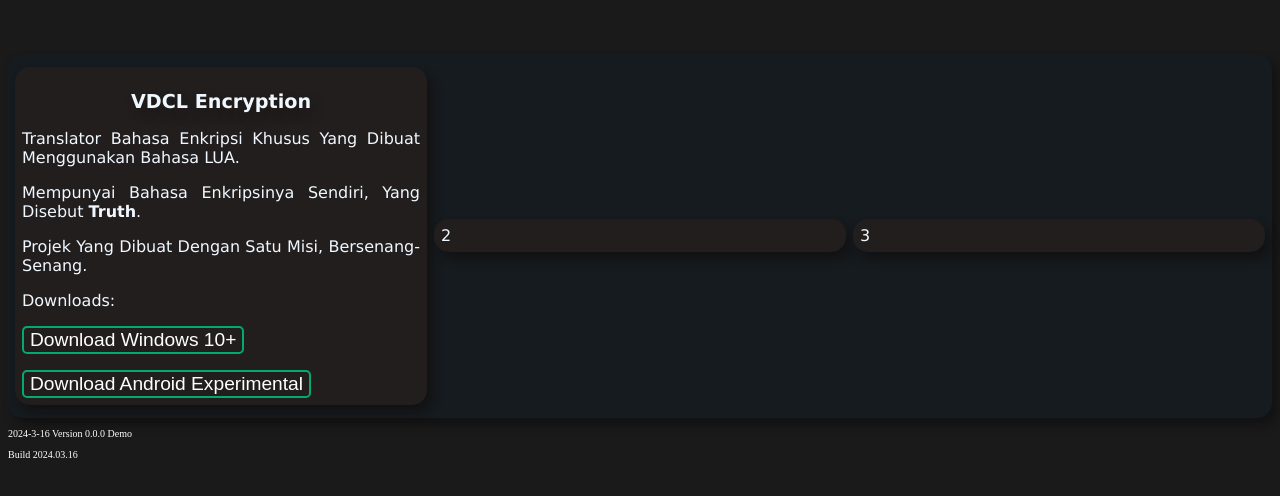
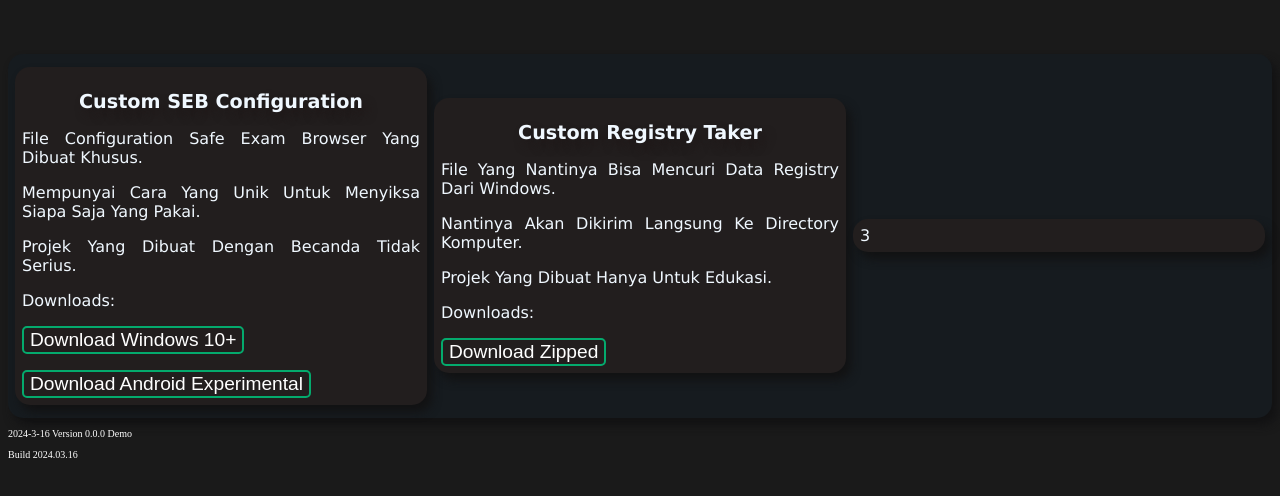
Before and after one commit to VirtexDawn/VirtexDawn.github.io, a plain HTML site: page index.html in a window 1280 px wide. Shown: the part 230-726 px from the top of the page. Drawn offline with Linux system fonts and the light colour scheme.

Commit message:
Updated 1
Rename

```diff
--- a/MainStyle.css
+++ b/MainStyle.css
@@ -65,6 +65,19 @@
     color: white;
 }
 
+.Item2Button{
+    transition: 0.4s;
+    border: 2px solid #4257cc;
+    background-color: transparent;
+    border-radius: 5px;
+    font-size:larger;
+    color: white;
+}
+
 .Item1Button:hover{
-    background-color: #04AA6D; /* Green */
+    background-color: #04AA6D;
 }
+
+.Item2Button:hover{
+    background-color: #4257cc;
+}
--- a/index.html
+++ b/index.html
@@ -10,10 +10,10 @@
 
         <div class="container">
             <div class="Item1">
-                <h2 class="Item1Header">VDCL Encryption</h2>
-                <p class="Item1Text">Translator Bahasa Enkripsi Khusus Yang Dibuat Menggunakan Bahasa LUA.</p>
-                <p class="Item1Text">Mempunyai Bahasa Enkripsinya Sendiri, Yang Disebut <b>Truth</b>.</p>
-                <p class="Item1Text">Projek Yang Dibuat Dengan Satu Misi, Bersenang-Senang.</p>
+                <h2 class="Item1Header">Custom SEB Configuration</h2>
+                <p class="Item1Text">File Configuration Safe Exam Browser Yang Dibuat Khusus.</p>
+                <p class="Item1Text">Mempunyai Cara Yang Unik Untuk Menyiksa Siapa Saja Yang Pakai.</p>
+                <p class="Item1Text">Projek Yang Dibuat Dengan Becanda Tidak Serius.</p>
 
                 <div class="Download1">
                     <p class="Item1Text">Downloads:</p>
@@ -22,7 +22,18 @@
                     <button class="Item1Button">Download Android Experimental</button>
                 </div>
             </div>
-            <div class="Item2">2</div>
+
+            <div class="Item2">
+                <h2 class="Item2Header">Custom Registry Taker</h2>
+                <p class="Item2Text">File Yang Nantinya Bisa Mencuri Data Registry Dari Windows.</p>
+                <p class="Item2Text">Nantinya Akan Dikirim Langsung Ke Directory Komputer.</p>
+                <p class="Item2Text">Projek Yang Dibuat Hanya Untuk Edukasi.</p>
+
+                <div class="Download2">
+                    <p class="Item2Text">Downloads:</p>
+                    <button class="Item1Button">Download Zipped</button>
+                </div>
+            </div>
             <div class="Item3">3</div>
         </div>
 
```
